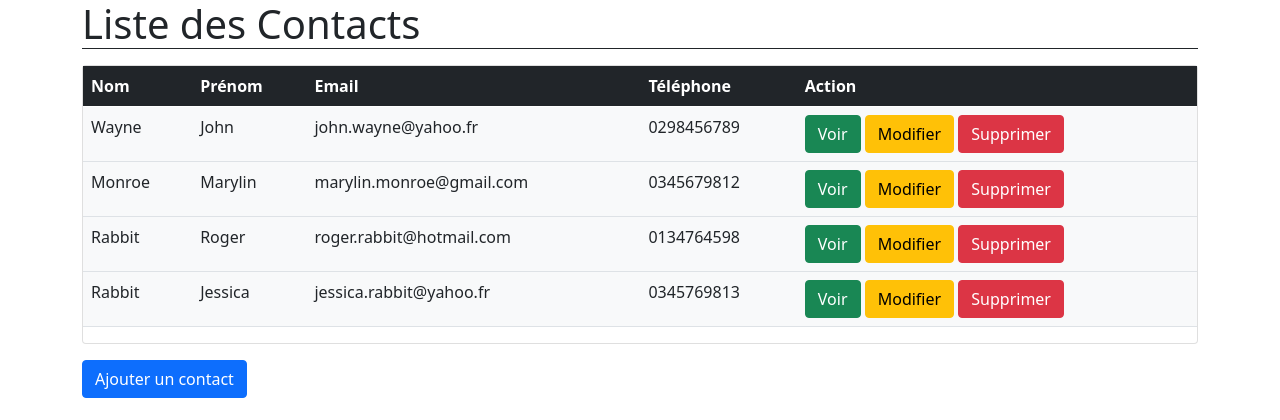
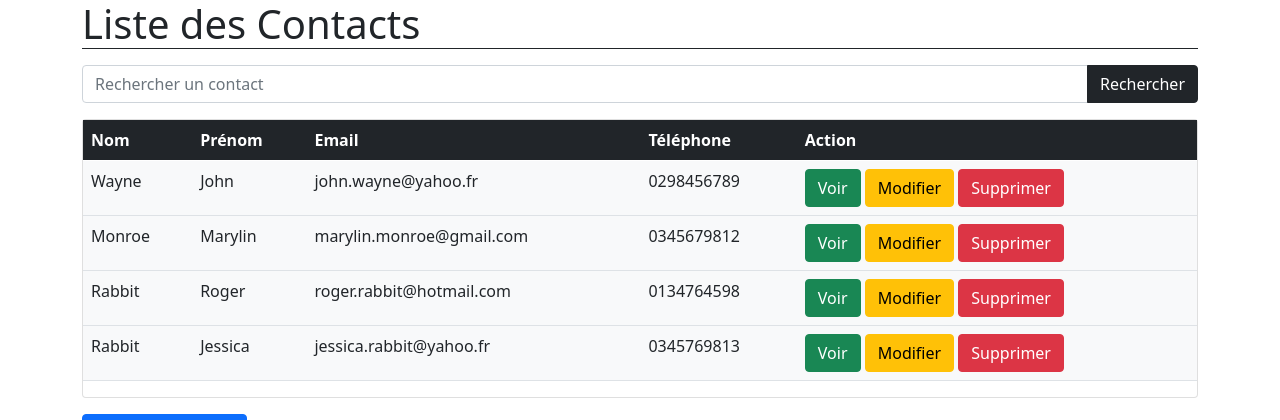
Before and after one commit to MelenL/projectTP1, a PHP site: page /home.php in a window 1280 px wide. Shown: the top 420 px of the page. Run offline with PHP 8.4, Linux system fonts and the light colour scheme; data comes from the database, SQL or seed files in the repository.

Commit message:
Ajout de la barre de recherche - Style seulement

```diff
--- a/views/home.php
+++ b/views/home.php
@@ -23,6 +23,14 @@
 <body>
     <div class="container">
         <h1 class="display-6 border-bottom border-dark mb-3">Liste des Contacts</h1>
+
+        <form class="mb-3">
+            <div class="input-group">
+                <input type="text" class="form-control" placeholder="Rechercher un contact">
+                <button class="btn btn-dark" type="button">Rechercher</button>
+            </div>
+        </form>
+
         <div class="card mb-3">
             <?php if (!empty($tableauContact)) : ?>
                 <table class="table">
```
